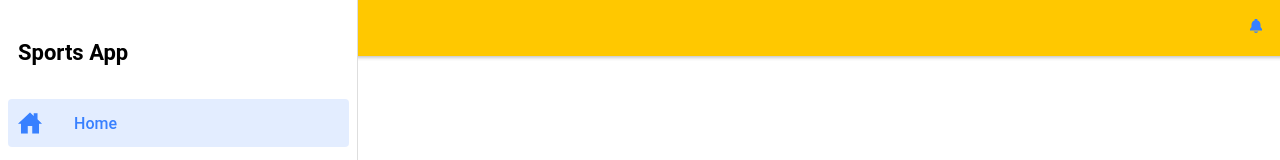
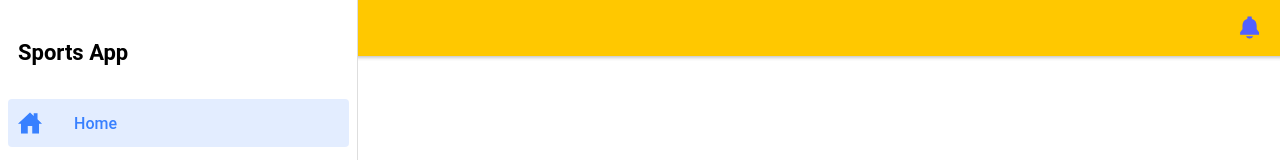
Before and after one commit to Agnosic/trainings, a React (Create React App) app: page /home in a window 1280 px wide. Shown: the top 160 px of the page. Built offline with nearby package versions, Linux system fonts and the light colour scheme.

Commit message:
Fix icon size

```diff
--- a/src/pages/Notifications/Notifications.tsx
+++ b/src/pages/Notifications/Notifications.tsx
@@ -1,12 +1,13 @@
 
 import React, { ReactNode, ReactElement, useState } from 'react';
-import { IonButtons, IonContent, IonHeader, IonMenuButton, IonPage, IonTitle, IonToolbar, IonItem, IonLabel, IonList, IonCard, IonCardContent } from '@ionic/react';
+import { IonButtons, IonContent, IonHeader, IonMenuButton, IonPage, IonTitle, IonToolbar, IonItem, IonLabel, IonList, IonCard, IonCardContent, IonButton, IonIcon } from '@ionic/react';
 import "./Notifications.css";
 import {
 	SwipeableList,
 } from "@sandstreamdev/react-swipeable-list";
 import "@sandstreamdev/react-swipeable-list/dist/styles.css";
 import NotificationComponent from '../../components/NotificationComponent';
+import { notificationsSharp } from 'ionicons/icons';
 
 
 var initNotifications: Array<any> = [
@@ -45,13 +46,16 @@ const Notifications: React.FC = () => {
 						<IonMenuButton />
 					</IonButtons>
 					<IonTitle color="dark">Notifications</IonTitle>
+					<IonButton color="tertiary" routerLink={"/notifications"} fill="clear" slot="end">
+						<IonIcon slot="icon-only" icon={notificationsSharp} />
+					</IonButton>
 				</IonToolbar>
 			</IonHeader>
 
 			<IonContent className="ion-padding">
 				<h1>Notifications</h1>
 				<SwipeableList>
-            { notifications?.map(n => {
+					{notifications?.map(n => {
 						return (
 							<NotificationComponent id={n.id} key={n.id} author={n.author} shortMsg={n.shortMsg} onSwipe={dismiss} />
 						)
--- a/src/pages/Page.tsx
+++ b/src/pages/Page.tsx
@@ -1,4 +1,4 @@
-import { IonButtons, IonContent, IonHeader, IonMenuButton, IonPage, IonTitle, IonToolbar, IonIcon, IonItem, IonRouterLink } from '@ionic/react';
+import { IonButtons, IonContent, IonHeader, IonMenuButton, IonPage, IonTitle, IonToolbar, IonIcon, IonItem, IonRouterLink, IonButton } from '@ionic/react';
 import React from 'react';
 import { useParams } from 'react-router';
 import ExploreContainer from '../components/ExploreContainer';
@@ -17,9 +17,9 @@ const Page: React.FC = () => {
 						<IonMenuButton />
 					</IonButtons>
 					<IonTitle color="dark">{name}</IonTitle>
-					<IonRouterLink routerLink={"/notifications"} slot="end">
-						<IonIcon icon={notificationsSharp} className="ion-padding" />
-					</IonRouterLink>
+					<IonButton color="tertiary" routerLink={"/notifications"} fill="clear" slot="end">
+            <IonIcon slot="icon-only" icon={notificationsSharp} />
+          </IonButton>
 				</IonToolbar>
 			</IonHeader>
 
--- a/src/pages/trainings/TrainingShow.tsx
+++ b/src/pages/trainings/TrainingShow.tsx
@@ -31,9 +31,9 @@ const TrainingShow: React.FC = () => {
             <IonMenuButton />
           </IonButtons>
           <IonTitle color="dark">Training</IonTitle>
-          <IonRouterLink routerLink={"/notifications"} slot="end">
-            <IonIcon icon={notificationsSharp} className="ion-padding" />
-          </IonRouterLink>
+          <IonButton color="tertiary" routerLink={"/notifications"} fill="clear" slot="end">
+            <IonIcon slot="icon-only" icon={notificationsSharp} />
+          </IonButton>
         </IonToolbar>
       </IonHeader>
 
--- a/src/pages/trainings/Trainings.tsx
+++ b/src/pages/trainings/Trainings.tsx
@@ -17,9 +17,9 @@ const Trainings: React.FC = () => {
             <IonMenuButton />
           </IonButtons>
           <IonTitle color="dark">Trainings</IonTitle>
-          <IonRouterLink routerLink={"/notifications"} slot="end">
-            <IonIcon icon={notificationsSharp} className="ion-padding" />
-          </IonRouterLink>
+          <IonButton color="tertiary" routerLink={"/notifications"} fill="clear" slot="end">
+            <IonIcon slot="icon-only" icon={notificationsSharp} />
+          </IonButton>
         </IonToolbar>
       </IonHeader>
 
```
Lines whose indentation alone changed are shown as unchanged.
